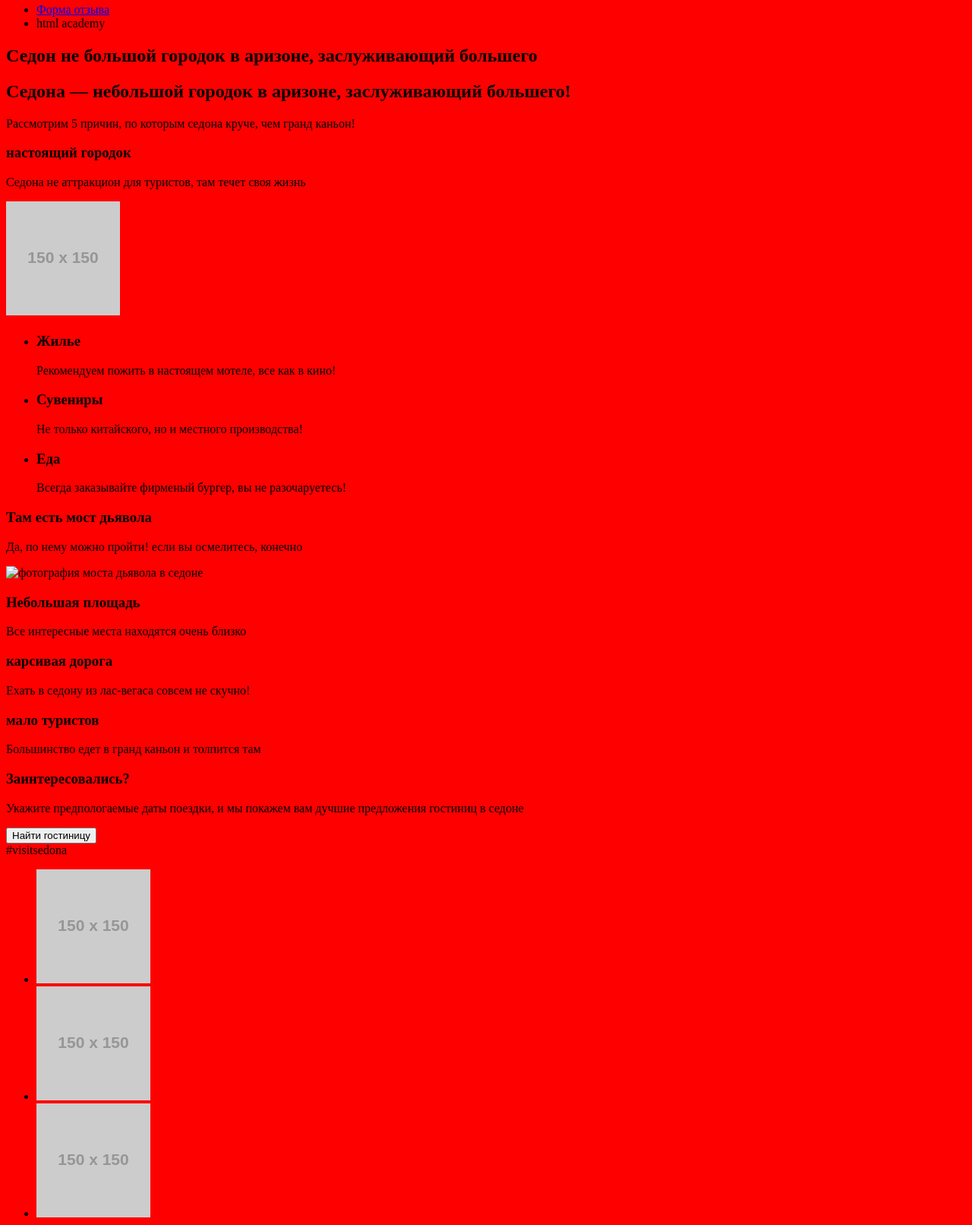
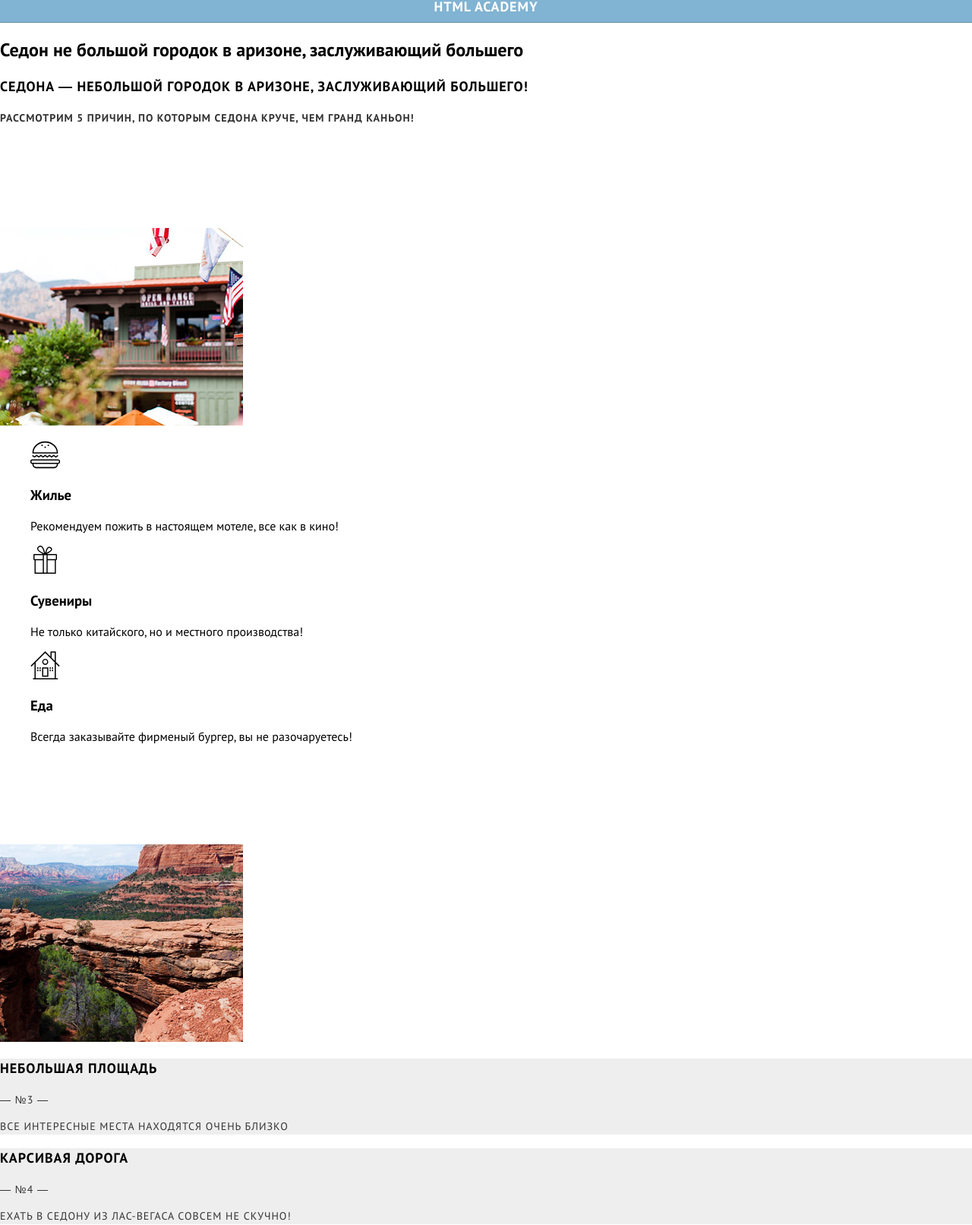
Before and after one commit to KirillErz/997865-sedona-18, a website: page source/index.html in a window 1280 px wide. Shown: the part 228-1840 px from the top of the page at 76% size. Drawn offline with nearby package versions, Linux system fonts and the light colour scheme; files that its build step writes are made by us from their sources; placeholder pictures from the web are drawn by us; files whose address does not match are found by name.

Commit message:
недоделанное 3 задание, добавлены шрифты и фотки

```diff
--- a/source/index.html
+++ b/source/index.html
@@ -3,15 +3,15 @@
 
 <head>
   <meta charset="utf-8">
+  <meta name="viewport" content="width=device-width, initial-scale=1.0">
   <title>HTML Academy: Седона</title>
   <link rel="stylesheet" href="./css/style.css">
 </head>
-
 <body>
   <header class="header">
     <nav class="nav">
       <a class="nav__logo" href="index.html">
-        <img src="https://via.placeholder.com/150x150" class="header__logo-image" alt="Седона">
+        <img src="../img/logo-sedona-mobile.svg" class="header__logo-image" alt="Седона">
       </a>
       <button class="nav__toggle" type="button">открыть меню</button>
       <ul class="nav__list">
@@ -50,26 +50,29 @@
     <div class="advantages__item">
       <div class="advantages__header">
         <h3 class="advantages__title">настоящий городок</h3>
-        <p class="advantages__number"></p>
+        <p class="advantages__number">— №1 —</p>
         <p class="advantages__description">
           Седона не аттракцион для туристов, там течет своя жизнь
         </p>
       </div>
       <div class="advantages__img">
-        <img src="https://via.placeholder.com/150x150" class="advantages__photo" alt="фотография мотеля в седоне ">
+        <img src="../img/main-city-mobile@1x.jpg" class="advantages__photo" alt="фотография мотеля в седоне ">
       </div>
     </div>
     <div class="advantages__item">
       <ul class="recommendations">
         <li class="recommendations__item">
+          <img src="../img/icon-burger.svg" alt="Breaking Borders Logo" height="37" width="39">
           <h3 class="recommendations__title">Жилье</h3>
           <p class="recommendations__description">Рекомендуем пожить в настоящем мотеле, все как в кино!</p>
         </li>
         <li class="recommendations__item">
+          <img src="../img/icon-gift.svg" alt="Breaking Borders Logo" height="37" width="39">
           <h3 class="recommendations__title">Сувениры</h3>
           <p class="recommendations__description">Не только китайского, но и местного производства!</p>
         </li>
         <li class="recommendations__item">
+          <img src="../img/icon-house.svg" alt="Breaking Borders Logo" height="37" width="39">
           <h3 class="recommendations__title">Еда</h3>
           <p class="recommendations__description">Всегда заказывайте фирменый бургер, вы не разочаруетесь!</p>
         </li>
@@ -78,20 +81,20 @@
     <div class="advantages__item">
       <div class="advantages__header">
         <h3 class="advantages__title">Там есть мост дьявола</h3>
-        <p class="advantages__number"></p>
+        <p class="advantages__number">— №2 —</p>
         <p class="advantages__description">
           Да, по нему можно пройти! если вы осмелитесь, конечно
         </p>
       </div>
       <div class="advantages__img">
-        <img class="advantages__photo" alt="фотография моста дьявола в седоне ">
+        <img src="../img/main-bridge-mobile@1x.jpg" class="advantages__photo" alt="фотография моста дьявола в седоне ">
       </div>
     </div>
     <div class="advantages__item advantages__item--short">
       <div class="advantages__header">
         <h3 class="advantages__title ">Небольшая площадь</h3>
-        <p class="advantages__number "></p>
-        <p class="advantages__description ">
+        <p class="advantages__number ">— №3 —</p>
+        <p class="advantages__description">
           Все интересные места находятся очень близко
         </p>
       </div>
@@ -99,7 +102,7 @@
     <div class="advantages__item advantages__item--short">
       <div class="advantages__header">
         <h3 class="advantages__title ">карсивая дорога</h3>
-        <p class="advantages__number "></p>
+        <p class="advantages__number ">— №4 —</p>
         <p class="advantages__description ">
           Ехать в седону из лас-вегаса совсем не скучно!
         </p>
@@ -108,7 +111,7 @@
     <div class="advantages__item advantages__item--short">
       <div class="advantages__header">
         <h3 class="advantages__title ">мало туристов</h3>
-        <p class="advantages__number "></p>
+        <p class="advantages__number ">— №5 —</p>
         <p class="advantages__description ">
           Большинство едет в гранд каньон и толпится там
         </p>
@@ -132,25 +135,25 @@
   <footer class="footer">
     <span class="footer__tag">#visitsedona</span>
     <ul class="footer__list social">
-      <li class="social__item">
-        <a class="social__item--vk">
-          <img src="https://via.placeholder.com/150x150" alt=" vkontacte">
+      <li class="social__item social__item--vk">
+        <a>
+            <object type="image/svg+xml" data="../img/icon-twitter.svg"></object>
         </a>
       </li>
-      <li class="social__item">
-        <a class="social__item--fc">
-          <img src="https://via.placeholder.com/150x150" alt=" facebook">
+      <li class="social__item social__item--fc">
+        <a>
+          <object type="image/svg+xml" data="../img/icon-facebook.svg"></object>
         </a>
       </li>
-      <li class="social__item">
-        <a class="social__item--youtube">
-          <img src="https://via.placeholder.com/150x150" alt=" youtube">
+      <li class="social__item social__item--youtube">
+        <a>
+            <object type="image/svg+xml" data="../img/icon-youtube.svg"></object>
         </a>
       </li>
     </ul>
     <a class="footer__copyright">
       Разработано
-      <img src="https://via.placeholder.com/150x150" class="footer__icon">
+      <object type="image/svg+xml" data="../img/logo-htmlacademy.svg"></object>
     </a>
   </footer>
 </body>
--- /dev/null
+++ b/source/sass/bloks/advantages.scss
@@ -0,0 +1,48 @@
+.advantages {
+}
+.advantages__item {
+  &--short {
+    background-color: #eeeeee;
+    .advantages__header {
+
+      .advantages__title {
+        color: black;
+        font-weight: 700;
+      }
+      .advantages__number {
+        color:#333333;
+        font-weight: 400;
+      }
+      .advantages__description {
+       color:#333333;
+       font-weight: 400;
+      }
+    }
+
+  }
+}
+.advantages__header {
+  color: white;
+  .advantages__title {
+      font-size: 18px;
+      line-height: 26px;
+      font-weight: 700;
+      letter-spacing: 1px;
+      text-transform: uppercase;
+  }
+  .advantages__number {
+      font-size: 14px;
+      line-height: 21px;
+      font-weight: 400;
+      letter-spacing: 1px;
+      text-transform: uppercase;
+
+  }
+  .advantages__description {
+      font-size: 14px;
+      line-height: 21px;
+      font-weight: 400;
+      letter-spacing: 1px;
+      text-transform: uppercase;
+  }
+}
--- /dev/null
+++ b/source/sass/bloks/common.scss
@@ -0,0 +1,15 @@
+.common {
+  line-height: 26px;
+  font-weight: 700;
+  letter-spacing: 1px;
+  text-transform: uppercase;
+  .common__title {
+      font-size: 18px;
+      color: black;
+  }
+  .common__text {
+    font-size: 14px;
+    font-weight: 700;
+    color: #333333;
+  }
+}
--- /dev/null
+++ b/source/sass/bloks/footer.scss
@@ -0,0 +1,34 @@
+.footer {
+
+}
+.footer__tag {
+  color: black;
+  font-size: 21px;
+  line-height: 26px;
+  font-weight: 700;
+  letter-spacing: 1px;
+  text-transform: uppercase;
+}
+.footer__list {
+  list-style-type: none;
+}
+.social {
+
+}
+.social__item {
+  &--vk {
+    a {
+      color: black;
+    }
+  }
+  &--fc {
+    a{
+      color: black;
+    }
+  }
+  &--youtube {
+    a {
+      color: black;
+    }
+  }
+}
--- /dev/null
+++ b/source/sass/bloks/header.scss
@@ -0,0 +1,5 @@
+header {
+  margin:0px;
+  padding: 0px;
+  background-color: #81b3d2;
+}
--- /dev/null
+++ b/source/sass/bloks/map.scss
@@ -0,0 +1,5 @@
+.map {
+  .map__inter {
+
+  }
+}
--- /dev/null
+++ b/source/sass/bloks/navigation.scss
@@ -0,0 +1,35 @@
+
+.nav {
+  position: relative;
+  text-align: center;
+}
+.nav__logo {
+  img {
+
+  }
+}
+.nav__list{
+  display: flex;
+  flex-wrap: wrap;
+  flex-direction: column;
+  padding: 0;
+  margin: 0;
+  .nav__item  {
+    list-style-type: none;
+    border-top: 1px solid #9ac2db;
+    border-bottom: 1px solid #678fa8;
+    box-shadow: white;
+    a {
+      font-size: 18px;
+      line-height: 40px;
+      font-weight: 700;
+      letter-spacing: 1px;
+      color: white;
+      text-transform: uppercase;
+      text-decoration: none;
+      text-align: center;
+      padding-top: 21px;
+      padding-bottom: 21px;
+    }
+  }
+}
--- /dev/null
+++ b/source/sass/bloks/photos.scss
@@ -0,0 +1,33 @@
+.photos {
+
+}
+.photos__item {
+    font-size: 14px;
+    line-height: 24px;
+    letter-spacing: 1px;
+    text-transform: uppercase;
+  .photos__img {
+
+  }
+  .photos__title {
+    color: black;
+    font-weight: 700;
+
+  }
+  .photos__author {
+    color:#333333;
+    font-weight: 400;
+  }
+}
+.photos__like {
+  img {
+
+  }
+  b {
+    font-size: 14px;
+    line-height: 24px;
+    font-weight: 400;
+    letter-spacing: 1px;
+    text-transform: uppercase;
+  }
+}
--- /dev/null
+++ b/source/sass/bloks/recommendations.scss
@@ -0,0 +1,3 @@
+.recommendations {
+  list-style-type: none;
+}
--- /dev/null
+++ b/source/sass/bloks/services.scss
@@ -0,0 +1,30 @@
+.services {
+
+}
+.services__centre {
+  .services__title {
+      color: black;
+      font-size: 21px;
+      line-height: 26px;
+      font-weight: 700;
+      letter-spacing: 1px;
+      text-transform: uppercase;
+  }
+  .services__description {
+      color: #333333;
+      font-size: 14px;
+      line-height: 24px;
+      font-weight: 400;
+      letter-spacing: 1px;
+      text-transform: uppercase;
+  }
+  .services__finde {
+      background-color: #81b3d2;
+      color: white;
+      font-size: 21px;
+      line-height: 26px;
+      font-weight: 700;
+      letter-spacing: 1px;
+      text-transform: uppercase;
+  }
+}
--- a/source/sass/style.scss
+++ b/source/sass/style.scss
@@ -1 +1,38 @@
-body { background: red; }
+@font-face {
+  font-family: 'PT Sans';
+  font-weight: 400;
+  src: url("../fonts/ptsans.woff") format("woff");
+}
+@font-face {
+  font-family: 'PT Sans';
+  font-weight: 800;
+  src: url("../fonts/ptsansbold.woff") format("woff");
+}
+@import"variables.scss";
+@import"bloks/advantages.scss";
+@import"bloks/common.scss";
+@import"bloks/footer.scss";
+@import"bloks/header.scss";
+@import"bloks/intro.scss";
+@import"bloks/main.scss";
+@import"bloks/map.scss";
+@import"bloks/navigation.scss";
+@import"bloks/photos.scss";
+@import"bloks/recommendations.scss";
+@import"bloks/services.scss";
+@import"bloks/social.scss";
+
+
+
+*, *::after, *::before {
+  box-sizing: inherit;
+}
+html {
+  box-sizing: border-box;
+}
+
+body {
+  font-family: 'PT Sans', sans-serif;
+  margin: 0;
+  padding: 0;
+}
--- a/source/sass/variables.scss
+++ b/source/sass/variables.scss
@@ -0,0 +1 @@
+ $background-blue:#99cccc;
```
Also changed, not shown: source/form.html (+11 -11 lines), source/photo.html (+15 -15 lines), source/sass/bloks/intro.scss (added), source/sass/bloks/main.scss (added), source/sass/bloks/social.scss (added).
